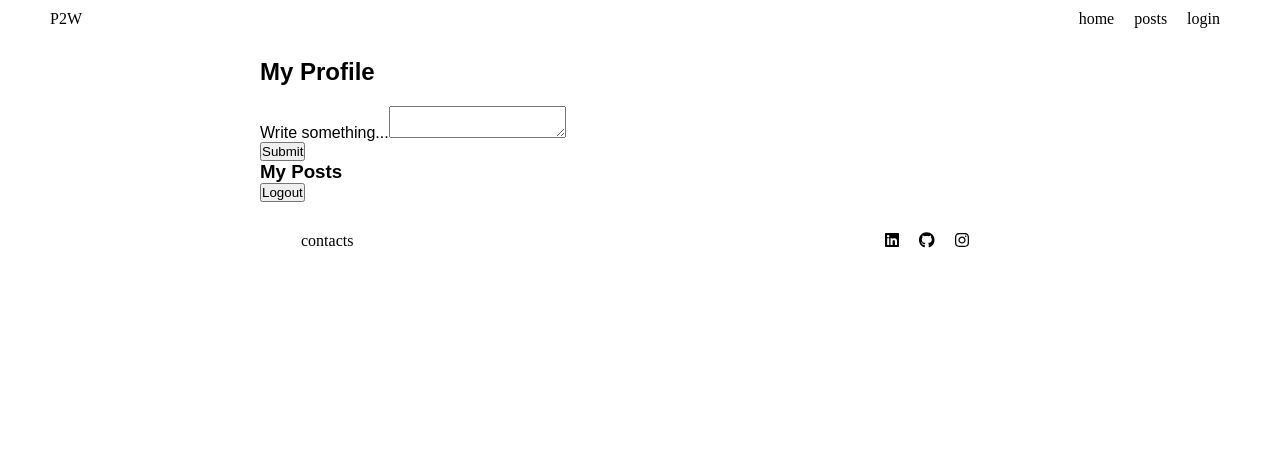
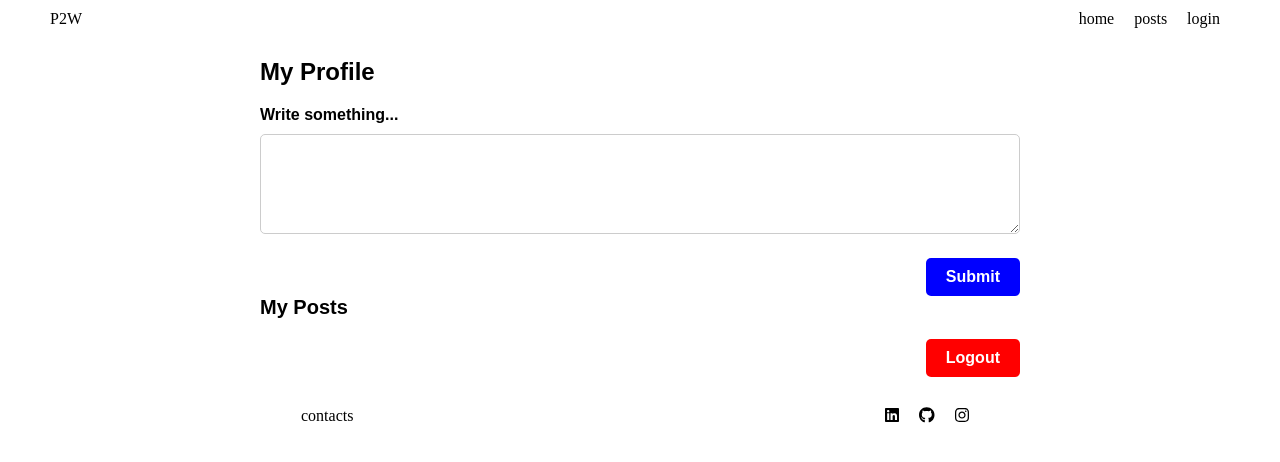
Before and after one commit to GoodP2W/Blog, a React (Vite) app: page /profile in a window 1280 px wide. Shown: the top 462 px of the page. Built offline with nearby package versions, Linux system fonts and the light colour scheme.

Commit message:
styling profiles

```diff
--- a/src/components/profiles/profile.scss
+++ b/src/components/profiles/profile.scss
@@ -1,196 +1,8 @@
-// .profile__container {
-//   font-family: Arial, sans-serif;
-//   max-width: 800px;
-//   margin: 0 auto;
-//   padding: 20px;
 
-//   .profile__header {
-//     display: flex;
-//     justify-content: space-between;
-//     align-items: center;
-//     margin-bottom: 20px;
+  /*post form*/
 
-//     h2 {
-//       font-size: 24px;
-//       font-weight: bold;
-//       margin: 0;
-//     }
-//   }
 
-//   .post__form {
-//     margin-bottom: 20px;
-
-//     label {
-//       font-size: 16px;
-//       font-weight: bold;
-//       display: block;
-//       margin-bottom: 10px;
-//     }
-
-//     textarea {
-//       font-size: 16px;
-//       padding: 10px;
-//       border: 1px solid #ccc;
-//       border-radius: 5px;
-//       width: 100%;
-//       min-height: 100px;
-//       resize: vertical;
-//     }
-
-//     .form__group__submit {
-//       text-align: right;
-
-//       .logout__button {
-//       font-size: 16px;
-//       font-weight: bold;
-//       background-color: red;
-//       color: #fff;
-//       border: none;
-//       padding: 10px 20px;
-//       border-radius: 5px;
-//       cursor: pointer;
-
-//       &:hover {
-//         background-color: #d32f2f;
-//       }
-//     }
-//       button {
-//         font-size: 16px;
-//         font-weight: bold;
-//         background-color: blue;
-//         color: #fff;
-//         border: none;
-//         padding: 10px 20px;
-//         border-radius: 5px;
-//         cursor: pointer;
-
-//         &:hover {
-//           background-color: blue;
-//         }
-//       }
-//     }
-//   }
-
-//   .post__list {
-//     h3 {
-//       font-size: 20px;
-//       font-weight: bold;
-//       margin: 0;
-//       margin-bottom: 10px;
-//     }
-
-//     .post__item {
-//       margin-bottom: 20px;
-
-//       h3 {
-//         font-size: 18px;
-//         margin: 0;
-//         margin-bottom: 10px;
-//       }
-
-//       p {
-//         font-size: 14px;
-//         margin: 0;
-//         color: #666;
-//       }
-//     }
-//   }
-// }
-
-// .profile__container {
-//   font-family: Arial, sans-serif;
-//   max-width: 800px;
-//   margin: 0 auto;
-//   padding: 20px;
-// }
-// .profile__header {
-//   display: flex;
-//   justify-content: space-between;
-//   align-items: center;
-//   margin-bottom: 20px;
-
-//   h2 {
-//     font-size: 24px;
-//     font-weight: bold;
-//     margin: 0;
-//   }
-// }
-
-// .post__form {
-//   margin-bottom: 20px;
-
-//   label {
-//     font-size: 16px;
-//     font-weight: bold;
-//     display: block;
-//     margin-bottom: 10px;
-//   }
-
-//   textarea {
-//     font-size: 16px;
-//     padding: 10px;
-//     border: 1px solid #ccc;
-//     border-radius: 5px;
-//     width: 100%;
-//     min-height: 100px;
-//     resize: vertical;
-//   }
-
-//   .form__group__submit {
-//     text-align: right;
-
-//     .logout__button {
-//       font-size: 16px;
-//       font-weight: bold;
-//       background-color: red;
-//       color: #fff;
-//       border: none;
-//       padding: 10px 20px;
-//       border-radius: 5px;
-//       cursor: pointer;
-
-//       &:hover {
-//         background-color: #d32f2f;
-//       }
-//     }
-
-//     button {
-//       font-size: 16px;
-//       font-weight: bold;
-//       background-color: blue;
-//       color: #fff;
-//       border: none;
-//       padding: 10px 20px;
-//       border-radius: 5px;
-//       cursor: pointer;
-
-//       &:hover {
-//         background-color: blue;
-//       }
-//     }
-//   }
-// }
-
-.profile__container {
-  font-family: Arial, sans-serif;
-  max-width: 800px;
-  margin: 0 auto;
-  padding: 20px;
-  .profile__header {
-  display: flex;
-  justify-content: space-between;
-  align-items: center;
-  margin-bottom: 20px;
-
-  h2 {
-    font-size: 24px;
-    font-weight: bold;
-    margin: 0;
-  }
-}
-}
-
-.post__form {
+  .form__group {
   margin-bottom: 20px;
 
   label {
@@ -200,7 +12,7 @@
     margin-bottom: 10px;
   }
 
-  textarea {
+  .form__control {
     font-size: 16px;
     padding: 10px;
     border: 1px solid #ccc;
@@ -208,6 +20,7 @@
     width: 100%;
     min-height: 100px;
     resize: vertical;
+  }
 }
 
 .form__group__submit {
@@ -224,7 +37,7 @@
     cursor: pointer;
 
     &:hover {
-        background-color: #d32f2f;
+      background-color: rgba(255, 0, 0, 0.568);
     }
   }
 
@@ -243,4 +56,73 @@
     }
   }
 }
+
+/*post list*/
+.post__list {
+  h3 {
+    font-size: 20px;
+    font-weight: bold;
+    margin: 0;
+    margin-bottom: 10px;
   }
+
+  .post__item {
+    margin-bottom: 20px;
+
+    h3 {
+      font-size: 18px;
+      margin: 0;
+      margin-bottom: 10px;
+    }
+
+    p {
+      font-size: 14px;
+      margin: 0;
+      color: #666;
+    }
+  }
+}
+
+
+/*profile*/
+
+.profile__container {
+  font-family: Arial, sans-serif;
+  max-width: 800px;
+  margin: 0 auto;
+  padding: 20px;
+
+  .profile__header {
+    display: flex;
+    justify-content: space-between;
+    align-items: center;
+    margin-bottom: 20px;
+
+    h2 {
+      font-size: 24px;
+      font-weight: bold;
+      margin: 0;
+    }
+  }
+
+  .form__group__submit {
+    margin-top: 20px;
+    display: flex;
+    justify-content: flex-end;
+    }
+
+    button[type="submit"] {
+      font-size: 16px;
+      font-weight: bold;
+      background-color: blue;
+      color: #fff;
+      border: none;
+      padding: 10px 20px;
+      border-radius: 5px;
+      cursor: pointer;
+
+      &:hover {
+        background-color: blue;
+      }
+    }
+  }
```
Lines whose indentation alone changed are shown as unchanged.
